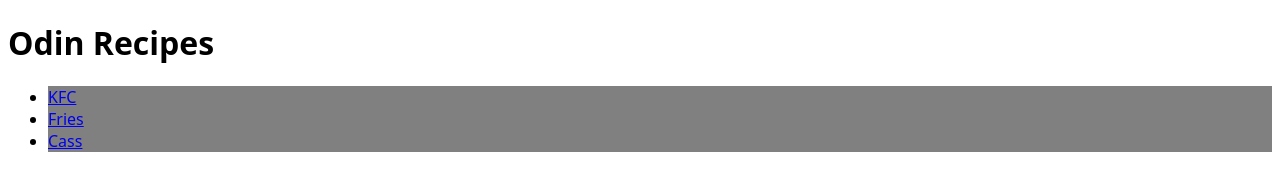
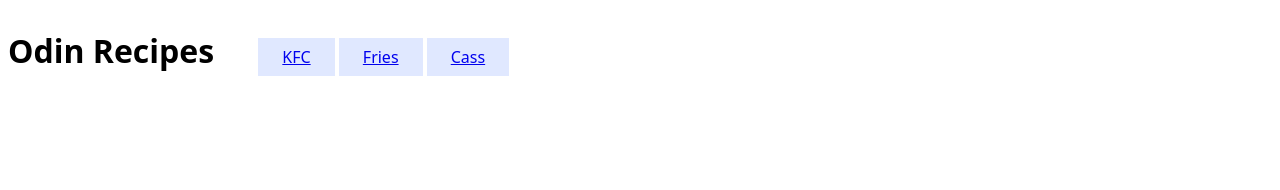
Before and after one commit to churroyoo/odin-recipes, a plain HTML site: page index.html in a window 1280 px wide. Drawn offline with Linux system fonts and the light colour scheme.

Commit message:
Create nav bar using display inline-block
practice adding padding & margin, changing display values, etc.

```diff
--- a/styles.css
+++ b/styles.css
@@ -1,7 +1,15 @@
 * {
     font-family: system-ui, -apple-system, BlinkMacSystemFont, 'Segoe UI', Roboto, Oxygen, Ubuntu, Cantarell, 'Open Sans', 'Helvetica Neue', sans-serif;
 }
+h1 {
+    display: inline-block;
+}
+ul {
+    display: inline-block;
+}
 
-li {
-    background-color: grey;
-}
+ li {
+    display: inline-block;
+    background-color: rgb(224, 232, 255);
+    padding: 8px 24px;
+ }
```
